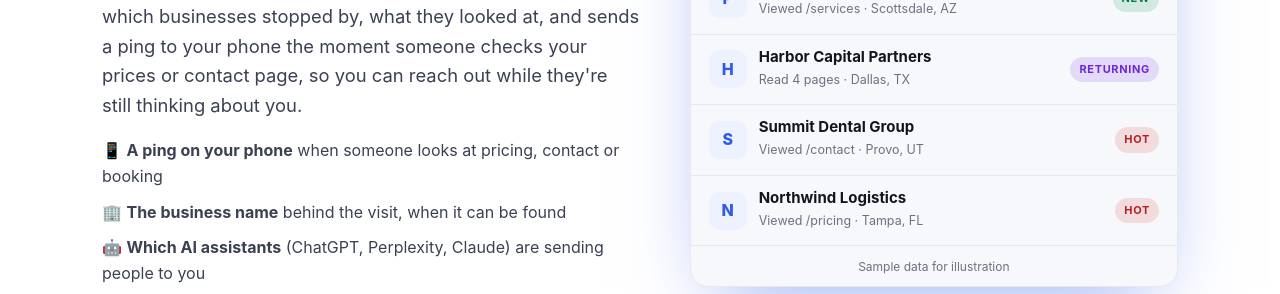
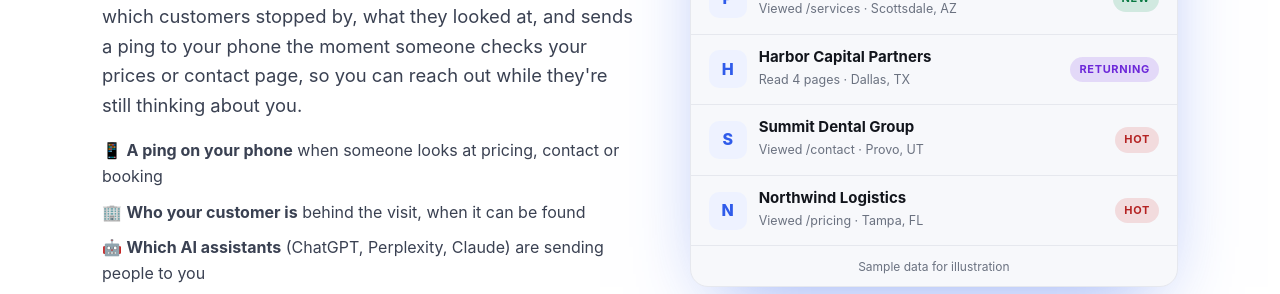
Before and after one commit to scotttischler-byte/airecommend-site, a plain HTML site: page known-visitor/src/landing.html in a window 1280 px wide. Shown: the part 506-800 px from the top of the page. Drawn offline with Linux system fonts and the light colour scheme.

Commit message:
Landing: say customers, not businesses, in pitch
Co-Authored-By: Claude Sonnet 5.5 <noreply@anthropic.com>
Claude-Session: https://claude.ai/code/session_0166YBNSjt8zeL5BEk1WF2nw

```diff
--- a/known-visitor/src/landing.html
+++ b/known-visitor/src/landing.html
@@ -89,10 +89,10 @@ footer .wrap{display:flex;justify-content:space-between;gap:16px;flex-wrap:wrap;
 <div>
 <div class="kick">AIrecommend.ai · Who's There</div>
 <h1>Someone just read your prices. <em>Do you know who they were?</em></h1>
-<p class="sub">Most people look at your website, think about it, and leave without calling. You never find out. <b style="color:var(--brand2)">Who's There</b> tells you which businesses stopped by, what they looked at, and sends a ping to your phone the moment someone checks your prices or contact page, so you can reach out while they're still thinking about you.</p>
+<p class="sub">Most people look at your website, think about it, and leave without calling. You never find out. <b style="color:var(--brand2)">Who's There</b> tells you which customers stopped by, what they looked at, and sends a ping to your phone the moment someone checks your prices or contact page, so you can reach out while they're still thinking about you.</p>
 <ul style="list-style:none;padding:0;margin:18px 0 6px;display:grid;gap:10px;color:var(--ink2);font-size:16px">
 <li>📱 <b>A ping on your phone</b> when someone looks at pricing, contact or booking</li>
-<li>🏢 <b>The business name</b> behind the visit, when it can be found</li>
+<li>🏢 <b>Who your customer is</b> behind the visit, when it can be found</li>
 <li>🤖 <b>Which AI assistants</b> (ChatGPT, Perplexity, Claude) are sending people to you</li>
 <li>🔒 <b>Honest and private</b>: visitors say yes or no first, and can delete their data any time</li>
 </ul>
```
Also changed, not shown: known-visitor/worker.js (+1 -1 lines).
